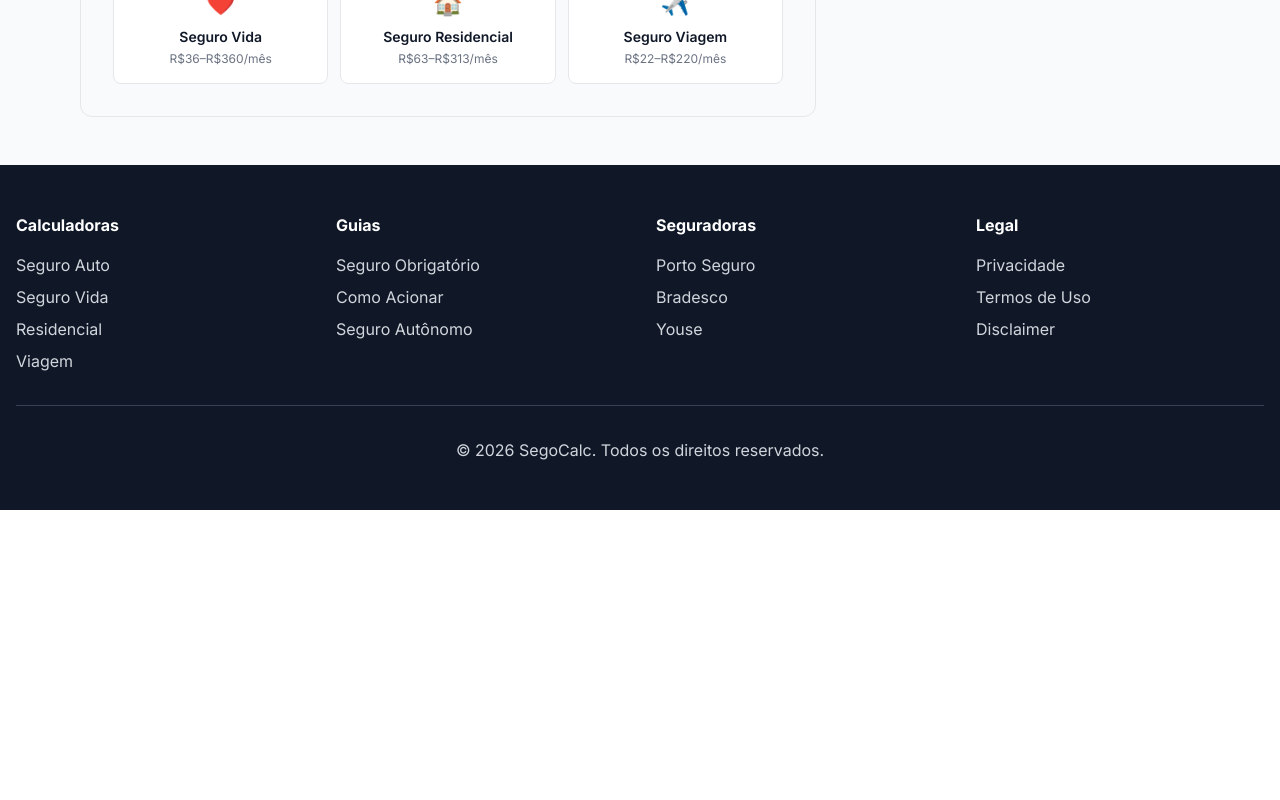
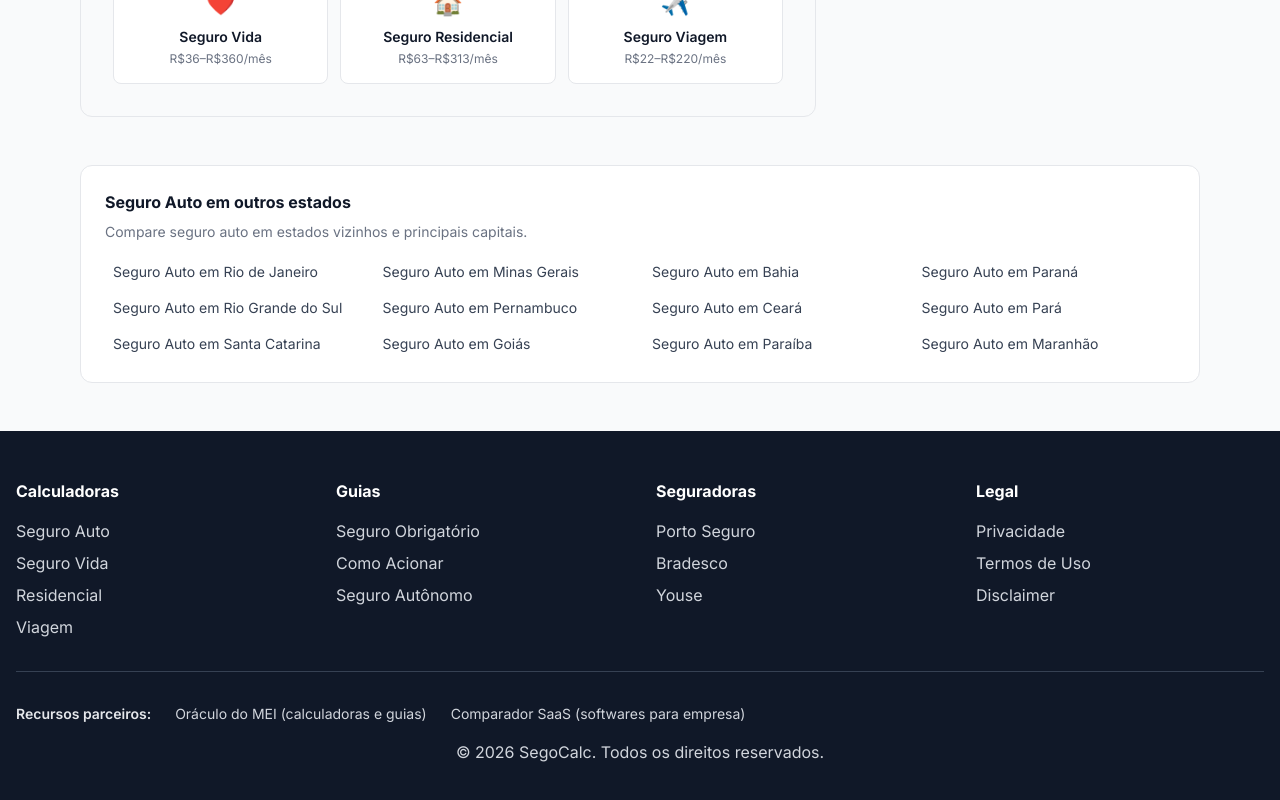
Before and after one commit to vitormdandrade/t3-seguro-calc, a Next.js app: page /estado/sp/seguro-auto in a window 1280 px wide. Shown: the part 2060-2860 px from the top of the page. Before the commit the page ends 2570 px from the top, so only its background shows below. Built offline with nearby package versions, Linux system fonts and the light colour scheme; no server answers.

Commit message:
feat: add internal linking for similar types across states and update footer with partner resources

```diff
--- a/app/estado/[uf]/[tipo]/page.tsx
+++ b/app/estado/[uf]/[tipo]/page.tsx
@@ -440,6 +440,31 @@ export default async function EstadoTipoPage({ params }: Props) {
             </div>
           </div>
         </div>
+
+        {/* Other states for same tipo (internal-linking depth fix) */}
+        <div className="mt-12 bg-white border border-gray-200 rounded-xl p-6">
+          <h3 className="font-bold text-gray-900 mb-2">
+            {tipo.name} em outros estados
+          </h3>
+          <p className="text-gray-500 text-sm mb-4">
+            Compare {tipo.name.toLowerCase()} em estados vizinhos e principais
+            capitais.
+          </p>
+          <div className="grid grid-cols-2 sm:grid-cols-3 md:grid-cols-4 gap-2">
+            {states
+              .filter((s) => s.uf !== uf.toUpperCase())
+              .slice(0, 12)
+              .map((s) => (
+                <Link
+                  key={s.uf}
+                  href={`/estado/${s.uf.toLowerCase()}/${tipo.slug}`}
+                  className="block text-sm text-gray-700 hover:text-blue-600 hover:underline px-2 py-1"
+                >
+                  {tipo.name} em {s.name}
+                </Link>
+              ))}
+          </div>
+        </div>
       </div>
     </>
   );
--- a/app/layout.tsx
+++ b/app/layout.tsx
@@ -143,8 +143,27 @@ export default function RootLayout({
                 </ul>
               </div>
             </div>
-            <div className="border-t border-gray-700 pt-8 text-center">
-              <p>
+            <div className="border-t border-gray-700 pt-8">
+              <div className="flex flex-col sm:flex-row items-start sm:items-center gap-2 sm:gap-6 mb-4 text-sm">
+                <span className="font-semibold text-gray-200">
+                  Recursos parceiros:
+                </span>
+                <a
+                  href="https://oraculodomei.com.br"
+                  rel="noopener"
+                  className="hover:text-white transition"
+                >
+                  Oráculo do MEI (calculadoras e guias)
+                </a>
+                <a
+                  href="https://compararsaas.com.br"
+                  rel="noopener"
+                  className="hover:text-white transition"
+                >
+                  Comparador SaaS (softwares para empresa)
+                </a>
+              </div>
+              <p className="text-center">
                 &copy; 2026 SegoCalc. Todos os direitos reservados.
               </p>
             </div>
--- a/package.json
+++ b/package.json
@@ -6,7 +6,8 @@
     "dev": "next dev",
     "build": "next build",
     "start": "next start",
-    "lint": "eslint"
+    "lint": "eslint",
+    "indexnow": "node scripts/ping-indexnow.mjs"
   },
   "dependencies": {
     "@vercel/analytics": "^2.0.1",
--- /dev/null
+++ b/scripts/ping-indexnow.mjs
@@ -0,0 +1,45 @@
+#!/usr/bin/env node
+/**
+ * Ping IndexNow with all URLs from this site's sitemap.
+ * See orcazap-mvp/scripts/ping-indexnow.mjs for full protocol notes.
+ *
+ * Run after every deploy:
+ *   npm run indexnow
+ */
+
+const HOST = 'calculaseguro.com.br';
+const KEY = 'b325743a02af9fb90abeb42f771487d8';
+const KEY_LOCATION = `https://${HOST}/${KEY}.txt`;
+const SITEMAP_URL = `https://${HOST}/sitemap.xml`;
+const INDEXNOW_ENDPOINT = 'https://api.indexnow.org/indexnow';
+
+async function main() {
+  console.log(`[indexnow] Fetching sitemap: ${SITEMAP_URL}`);
+  const res = await fetch(SITEMAP_URL);
+  if (!res.ok) throw new Error(`Failed to fetch sitemap: ${res.status}`);
+  const xml = await res.text();
+  const urlList = [...xml.matchAll(/<loc>([^<]+)<\/loc>/g)]
+    .map((m) => m[1])
+    .filter((u) => u.startsWith(`https://${HOST}`));
+
+  if (urlList.length === 0) {
+    console.error('[indexnow] No URLs found in sitemap.');
+    process.exit(1);
+  }
+  console.log(`[indexnow] Found ${urlList.length} URLs. Pinging IndexNow...`);
+
+  const pingRes = await fetch(INDEXNOW_ENDPOINT, {
+    method: 'POST',
+    headers: { 'Content-Type': 'application/json; charset=utf-8' },
+    body: JSON.stringify({ host: HOST, key: KEY, keyLocation: KEY_LOCATION, urlList }),
+  });
+
+  console.log(`[indexnow] Response: ${pingRes.status} ${pingRes.statusText}`);
+  if (pingRes.status === 200 || pingRes.status === 202) {
+    console.log(`[indexnow] ✅ Successfully pinged ${urlList.length} URLs.`);
+  } else {
+    console.error(`[indexnow] ❌ Non-success:`, await pingRes.text());
+    process.exit(1);
+  }
+}
+main().catch((err) => { console.error('[indexnow] Error:', err); process.exit(1); });
```
Also changed, not shown: public/b325743a02af9fb90abeb42f771487d8.txt (added).
